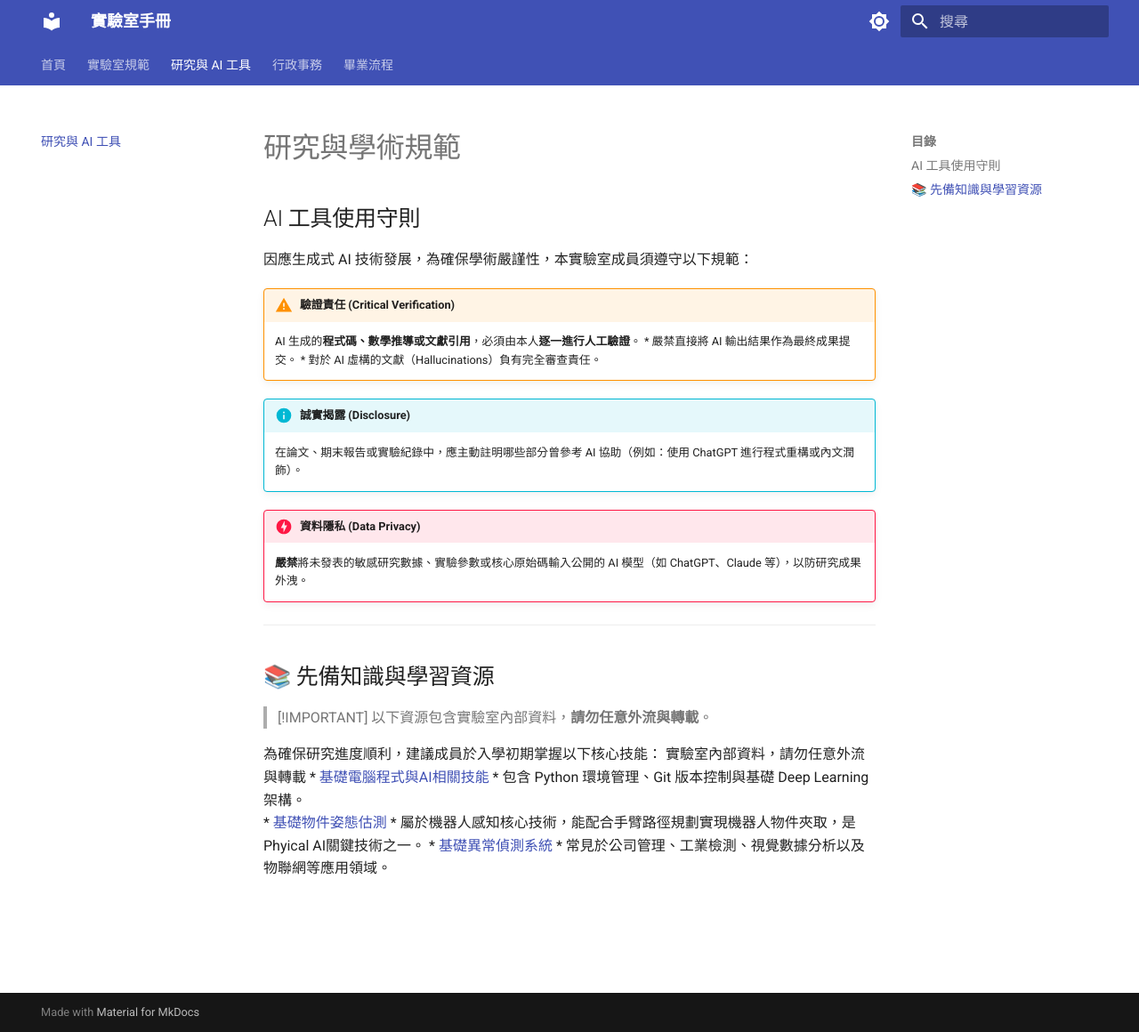
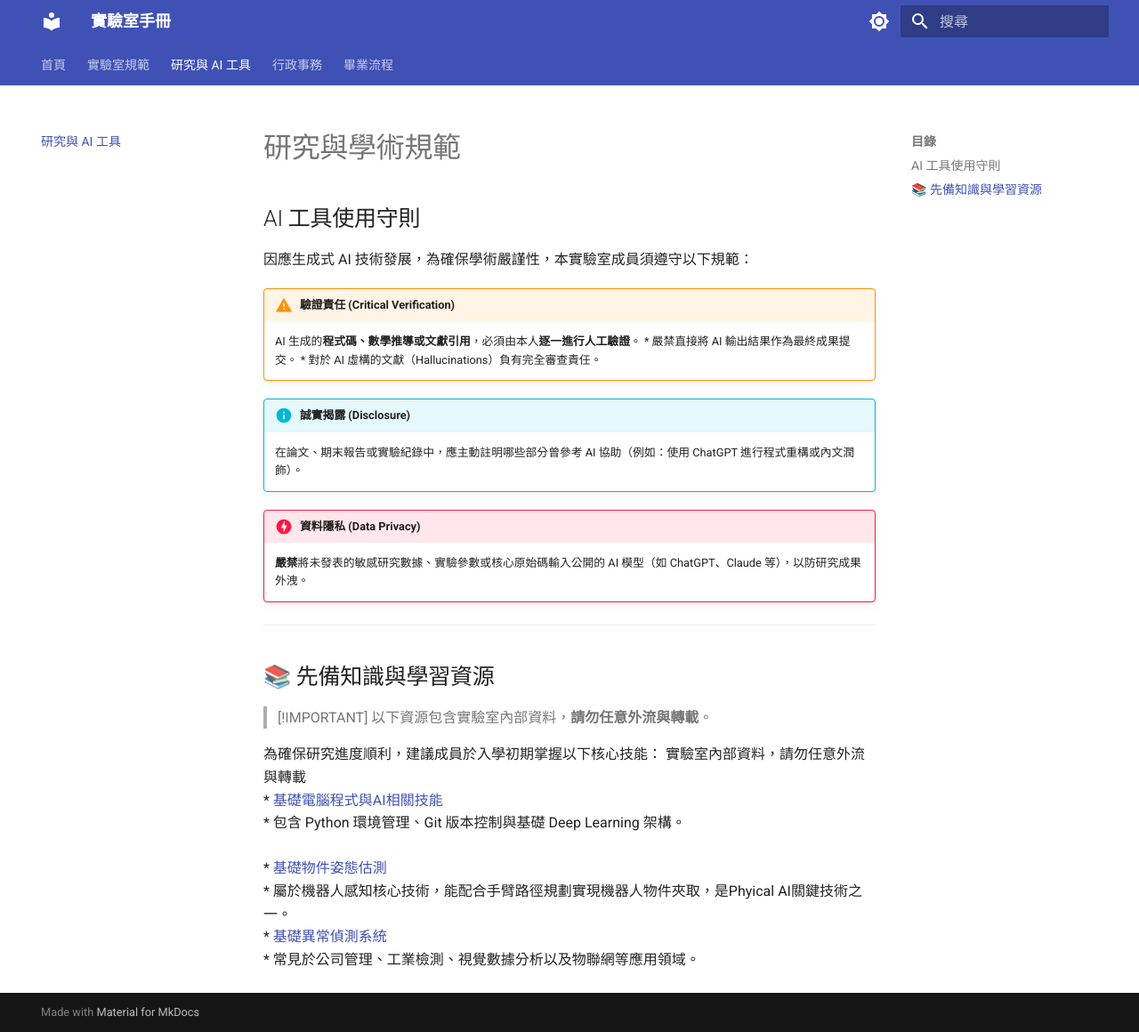
Before and after one commit to Ewz9/lab_handbook, an MkDocs documentation site: the page built from docs/research.md, in a window 1280 px wide and 1160 px high. Shown: the whole window at 89% size. Built offline with MkDocs 1.6.1 and Material for MkDocs 9.7.7, drawn with Linux system fonts in a browser that asks for light colours.

```diff
--- a/docs/research.md
+++ b/docs/research.md
@@ -21,10 +21,10 @@
 > 以下資源包含實驗室內部資料，**請勿任意外流與轉載**。
 
 為確保研究進度順利，建議成員於入學初期掌握以下核心技能：
-實驗室內部資料，請勿任意外流與轉載
-* [基礎電腦程式與AI相關技能](https://github.com/Ewz9/Mentor_grad_students)
-    * 包含 Python 環境管理、Git 版本控制與基礎 Deep Learning 架構。
-* [基礎物件姿態估測](https://drive.google.com/file/d/1ztCUupH_fjHEj1lQiCwzVfoZXpqBcPZJ/view?usp=sharing)
-    * 屬於機器人感知核心技術，能配合手臂路徑規劃實現機器人物件夾取，是Phyical AI關鍵技術之一。
-* [基礎異常偵測系統](https://drive.google.com/file/d/1l_m5SXQI8uu1zjCE2AO3EUjFUm0-A_1e/view?usp=sharing)
-    * 常見於公司管理、工業檢測、視覺數據分析以及物聯網等應用領域。
+實驗室內部資料，請勿任意外流與轉載<br />
+* [基礎電腦程式與AI相關技能](https://github.com/Ewz9/Mentor_grad_students)<br />
+    * 包含 Python 環境管理、Git 版本控制與基礎 Deep Learning 架構。<br />
+* [基礎物件姿態估測](https://drive.google.com/file/d/1ztCUupH_fjHEj1lQiCwzVfoZXpqBcPZJ/view?usp=sharing)<br />
+    * 屬於機器人感知核心技術，能配合手臂路徑規劃實現機器人物件夾取，是Phyical AI關鍵技術之一。<br />
+* [基礎異常偵測系統](https://drive.google.com/file/d/1l_m5SXQI8uu1zjCE2AO3EUjFUm0-A_1e/view?usp=sharing)<br />
+    * 常見於公司管理、工業檢測、視覺數據分析以及物聯網等應用領域。<br />
```
